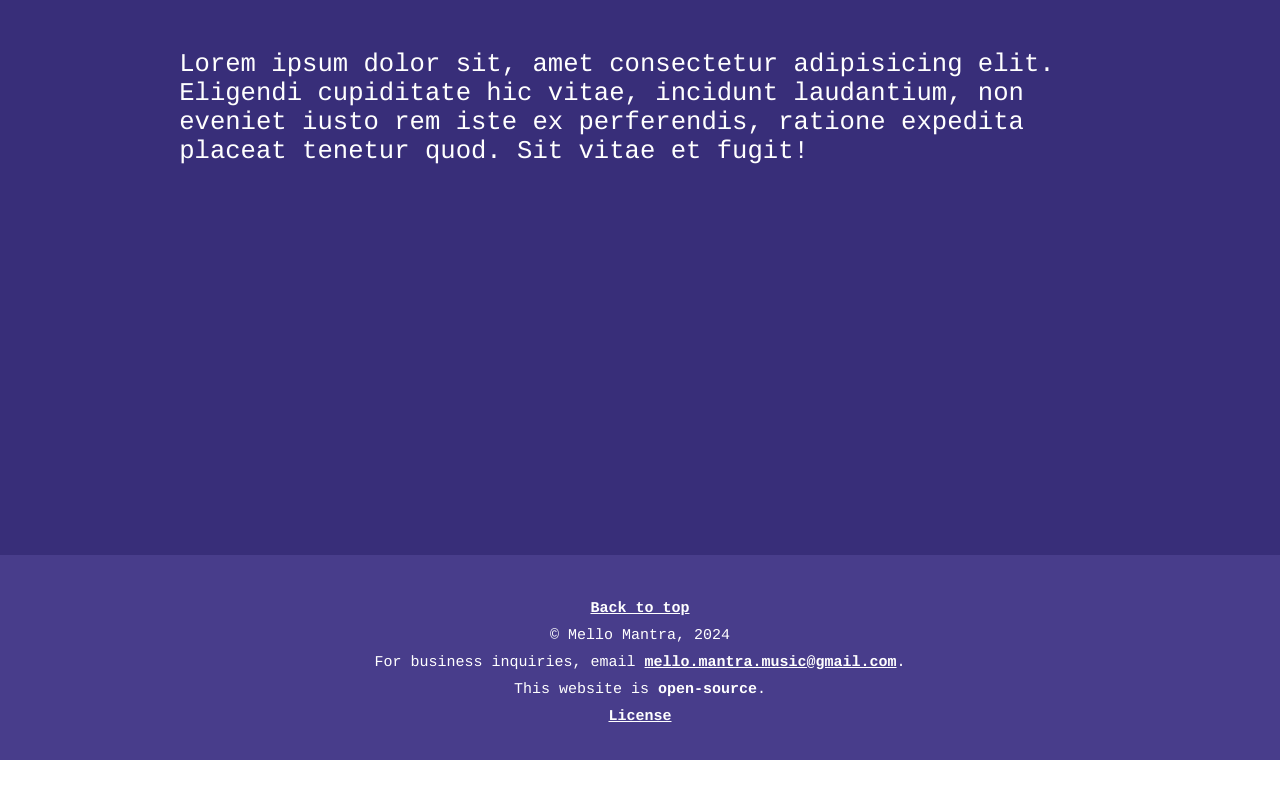
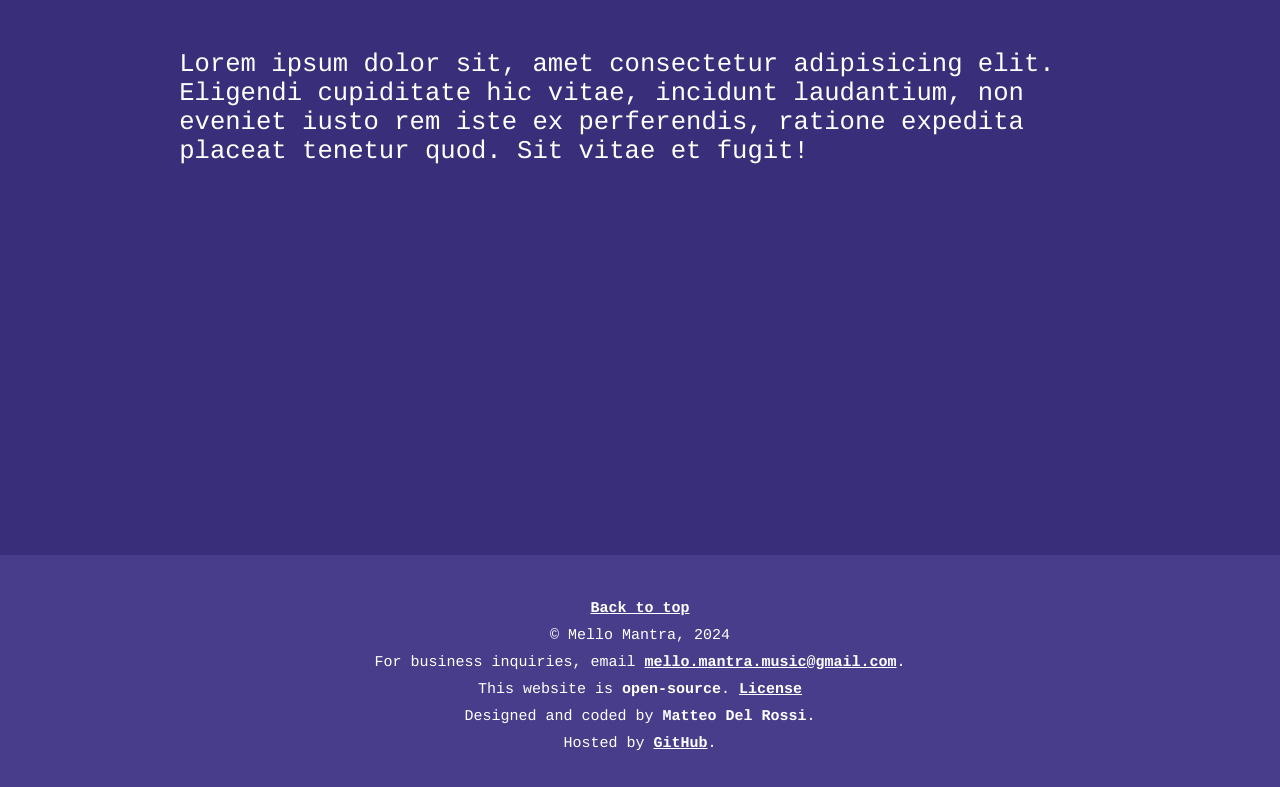
Before and after one commit to MelloMantra/mellomantra.github.io, a plain HTML site: page index.html in a window 1280 px wide. Shown: the part 4402-5189 px from the top of the page. Before the commit the page ends 5162 px from the top, so only its background shows below. Drawn offline with nearby package versions, Linux system fonts and the light colour scheme; a script that the page names is missing.

Commit message:
Edit footer

```diff
--- a/index.html
+++ b/index.html
@@ -68,11 +68,12 @@
 		<!-- FOOTER -->
 		<div style="padding:70px;background-color: rgb(56, 46, 121);"></div>
 		<footer>
-			<div><strong style="text-decoration: underline;" id="topText">Back to top</strong></div>
+			<div><strong style="cursor: pointer; text-decoration: underline;" id="topText">Back to top</strong></div>
 			<div>© Mello Mantra, 2024</div>
 			<div>For business inquiries, email <a href="mailto:mello.mantra.music@gmail.com"><strong>mello.mantra.music@gmail.com</strong></a>.</div>
-			<div>This website is <strong>open-source</strong>.</div>
-			<div><a href="https://github.com/MelloMantra/mellomantra.github.io/blob/main/LICENSE" target="_blank"><strong>License</strong></a></div>
+			<div>This website is <strong>open-source</strong>. <a href="https://github.com/MelloMantra/mellomantra.github.io/blob/main/LICENSE" target="_blank"><strong>License</strong></a></div>
+			<div>Designed and coded by <strong>Matteo Del Rossi</strong>.</div>
+			<div>Hosted by <a href="github.com" target="_blank"><strong>GitHub</strong></a>.</div>
 		</footer>
 		<!--<script src="app.js">typingAnimation();</script>-->
 
```
Also changed, not shown: music.html (+3 -2 lines), projects.html (+3 -2 lines), speedruns.html (+3 -2 lines), template.html (+3 -2 lines).
